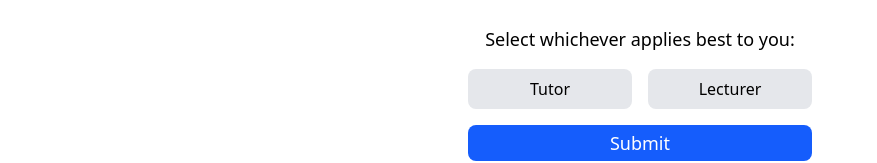
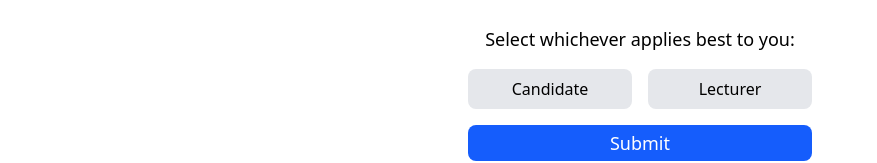
Before and after one commit to JensenLy/TeachTeam, a Next.js app in the folder assignment2/frontend/: page /signup in a window 1280 px wide. Shown: the part 514-677 px from the top of the page, without its empty margins (0-877 px from the left). Built offline with nearby package versions, Linux system fonts and the light colour scheme.

Commit message:
tutor is now candidate, some places are still put as tutor to avoid breaking things

```diff
--- a/assignment2/frontend/src/components/header.tsx
+++ b/assignment2/frontend/src/components/header.tsx
@@ -23,7 +23,7 @@ return (
             <nav className="hidden lg:flex">
                 <ul className="flex gap-4">
                     {isLoggedIn ? (
-                        userRole === "Lecturer" ? (
+                        userRole === "lecturer" ? (
                     <>
                     <li><Link className="hover:bg-sky-700 duration-75 rounded-md p-3" href="/lecturer">Lecturer Page</Link></li>
                     <li><Link className="hover:bg-sky-700 duration-75 rounded-md p-3" onClick={() => setIsLoggedIn(false)} data-testid="lecturer-signOut"
@@ -47,7 +47,7 @@ return (
             <nav className={`lg:hidden ${isOpen ? "block" : "hidden"} absolute top-20 right-0 bg-blue-500 w-full`}>
                 <ul className="flex flex-col items-center gap-4 p-4">
                     {isLoggedIn ? (
-                        userRole === "Lecturer" ? (
+                        userRole === "lecturer" ? (
                     <>
                     <li><Link className="hover:bg-sky-700 duration-75 rounded-md p-3" href="/lecturer">Lecturer Page</Link></li>
                     <li><Link className="hover:bg-sky-700 duration-75 rounded-md p-3" onClick={() => setIsLoggedIn(false)} href="/">Sign Out</Link></li>
--- a/assignment2/frontend/src/components/sidebar.tsx
+++ b/assignment2/frontend/src/components/sidebar.tsx
@@ -24,10 +24,10 @@ export default function Sidebar() {
     }
 
     let isTutor:boolean = true;
-    if (userRole === "Tutor"){
+    if (userRole === "candidate"){
         isTutor = true;
     }
-    else if (userRole === "Lecturer") {
+    else if (userRole === "lecturer") {
         isTutor = false;
     }
 
--- a/assignment2/frontend/src/pages/signin.tsx
+++ b/assignment2/frontend/src/pages/signin.tsx
@@ -63,7 +63,7 @@ const [user, setUser] = useState({
             setEmailLogedIn(email)
             setUserRole(user.role)
 
-            if(user.role === "tutor"){
+            if(user.role === "candidate"){
                 setLoginMessage(`Successfully logged ${user.firstName} as Tutor! Redirecting...`)
                 setTimeout(() => router.push("/tutor"), 2000)
             }
--- a/assignment2/frontend/src/pages/signup.tsx
+++ b/assignment2/frontend/src/pages/signup.tsx
@@ -115,20 +115,20 @@ else{
             <h2 className="text-lg">Select whichever applies best to you:</h2>
 
             <div className="flex gap-4 justify-center items-center w-full">
-            <label htmlFor="tutor" className={  `cursor-pointer ${userRole === "tutor" ? "bg-blue-500 text-white" : "bg-gray-200"}
+            <label htmlFor="tutor" className={  `cursor-pointer ${userRole === "candidate" ? "bg-blue-500 text-white" : "bg-gray-200"}
             p-2 rounded-lg transition duration-300 ease-in-out hover:bg-blue-500 hover:text-white w-full text-center`}>
             <input
               type="radio"
               id="tutor"
               name="role"
-              value="tutor"
+              value="candidate"
               onChange={(e) =>{
                 setUserRole(e.target.value)
                 setNewUser({ ...newUser, role: e.target.value })
               }}
-              checked={userRole === "tutor"}
+              checked={userRole === "candidate"}
               className="hidden"
-              required></input>Tutor</label>
+              required></input>Candidate</label>
 
             <label
               htmlFor="lecturer"
```
